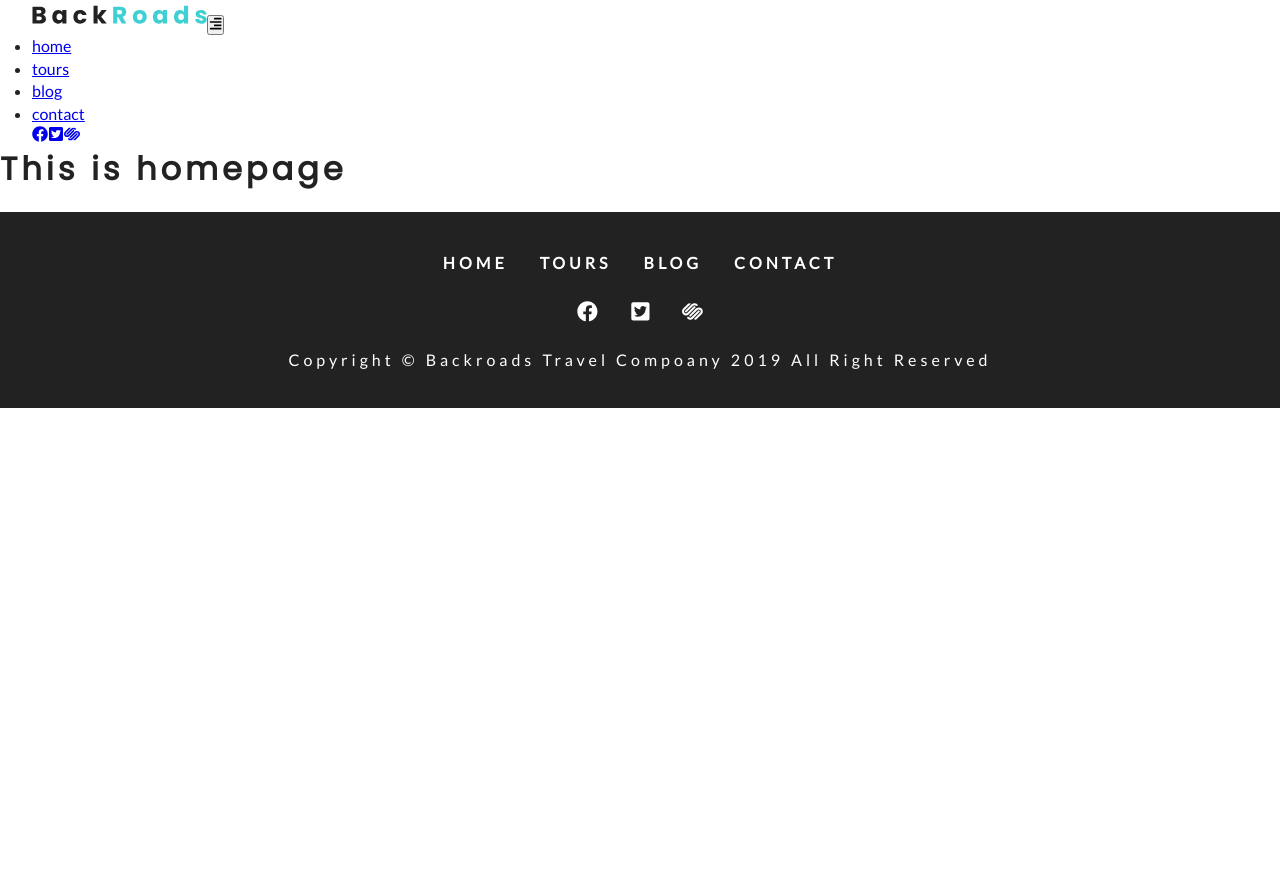
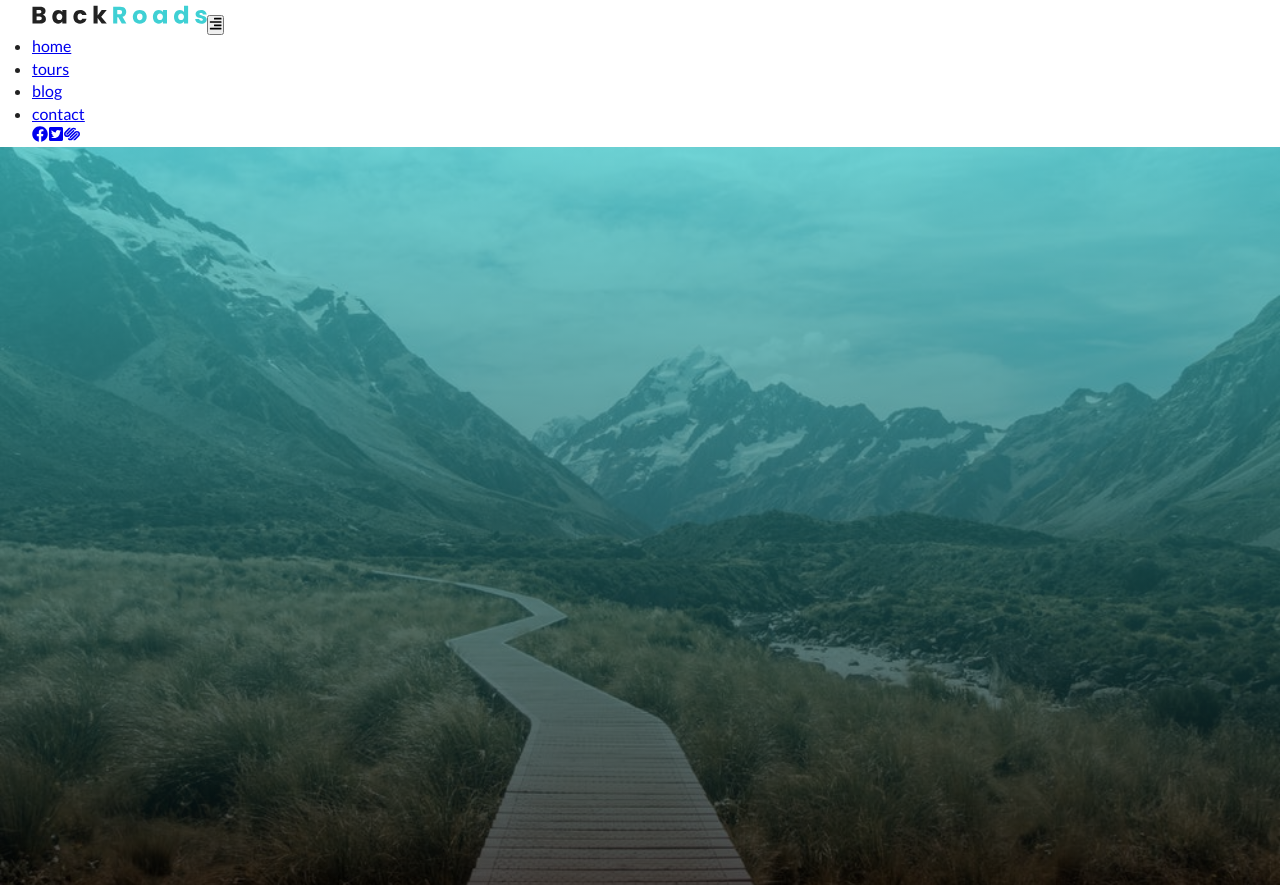
Before and after one commit to restaadiputra/example-gatsbyjs-project, a Gatsby site: page / in a window 1280 px wide. Shown: the top 885 px of the page. Before the commit the page ends 800 px from the top, so only its background shows below. Built offline with nearby package versions, Linux system fonts and the light colour scheme; Gatsby itself is replaced by a stand-in of ours.

Commit message:
add simpleHero component

```diff
--- /dev/null
+++ b/src/components/SimpleHero.js
@@ -0,0 +1,11 @@
+import React from 'react'
+
+function SimpleHero({ children }) {
+  return (
+    <header className='defaultHero'>
+      {children}
+    </header>
+  )
+}
+
+export default SimpleHero
--- a/src/pages/index.js
+++ b/src/pages/index.js
@@ -1,10 +1,13 @@
 import React from 'react';
+
+// Components
 import Layout from '../components/Layout';
+import SimpleHero from '../components/SimpleHero';
 
 function Home() {
   return (
     <Layout>
-      <h1>This is homepage</h1>
+      <SimpleHero />
     </Layout>
   );
 }
```
